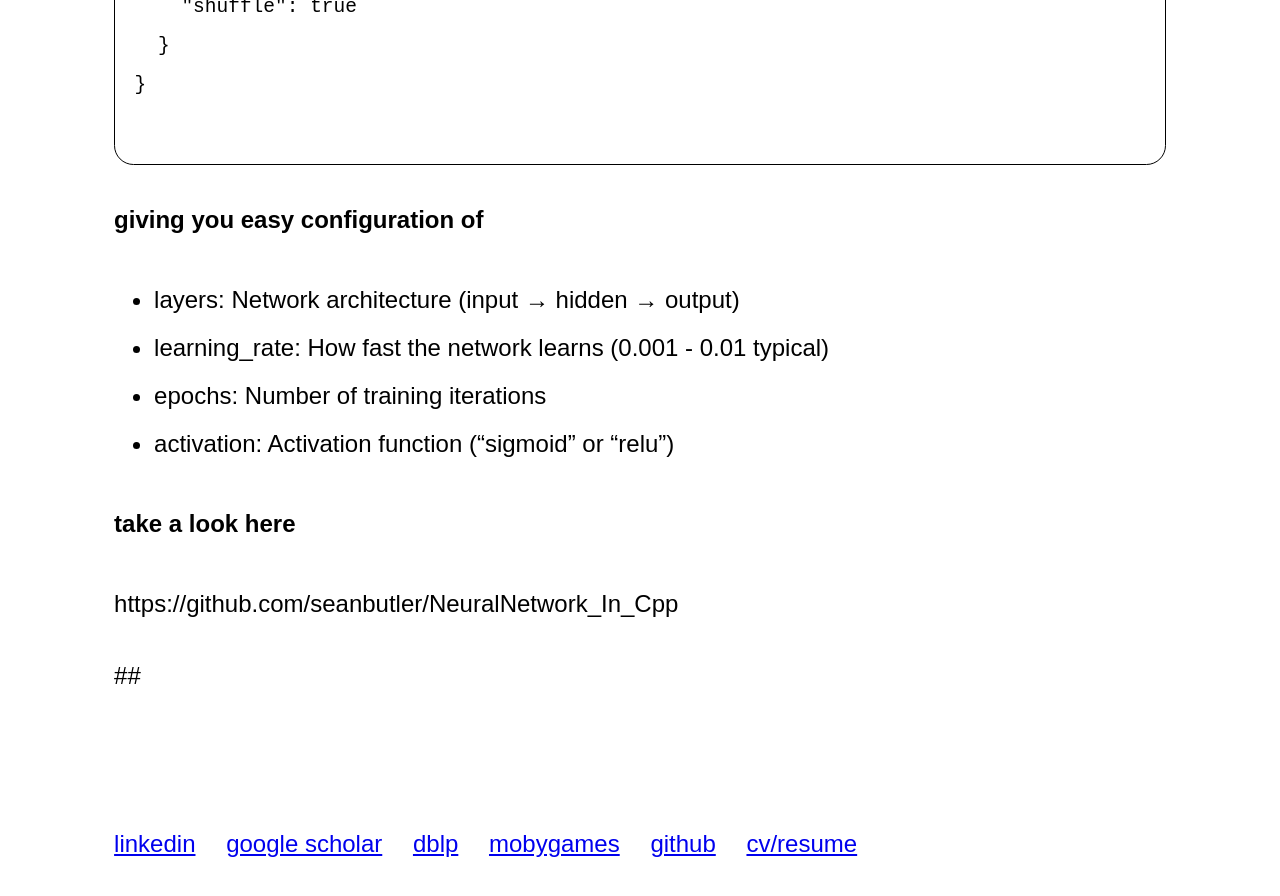
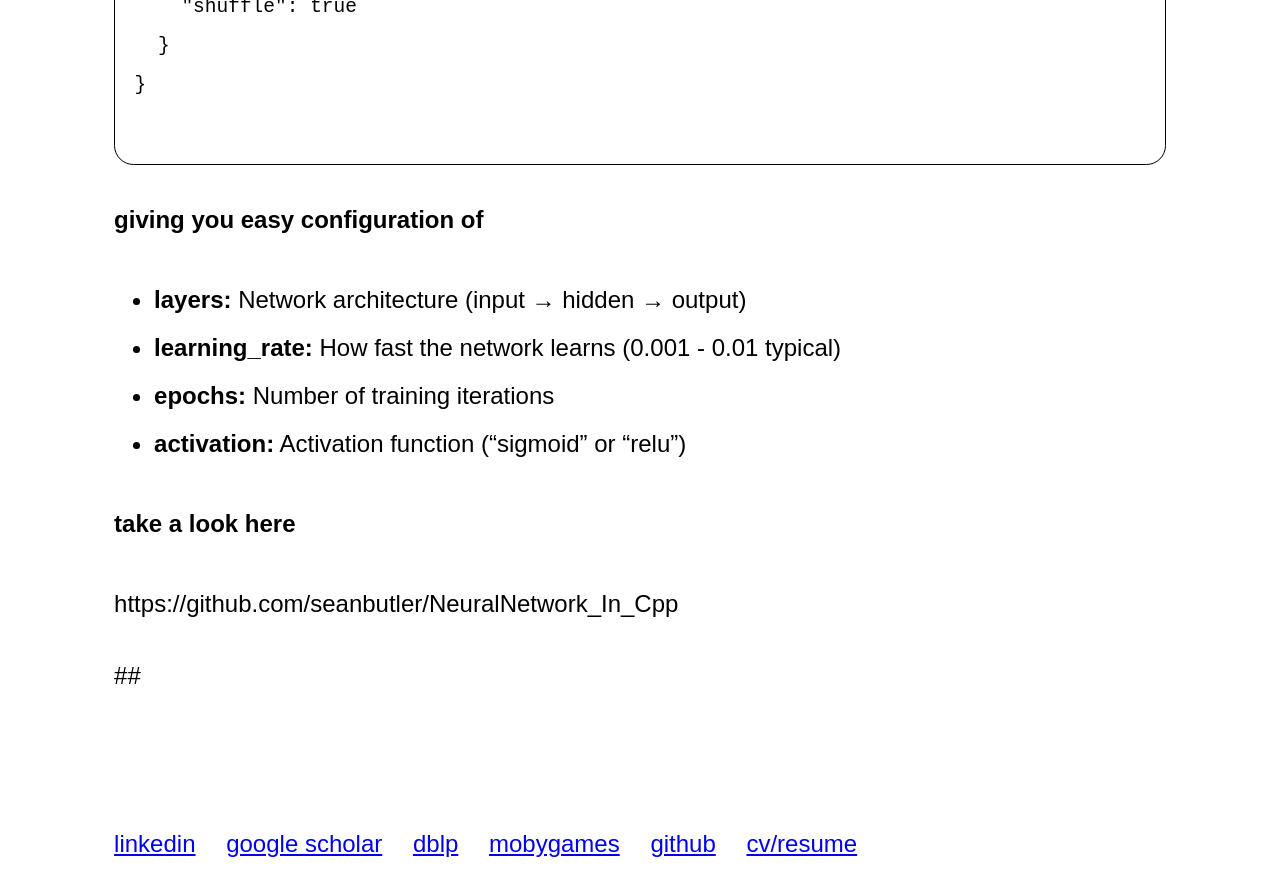
Before and after one commit to seanbutler/www.seanbutler.net, a Jekyll site: the page built from _posts/2025-10-23-artificialneuralnetoworksincpp.md, in a window 1280 px wide and 900 px high, scrolled down 1861 px. Shown: the top 896 px of the window. Built offline with Jekyll 4.4.1, drawn with Linux system fonts in a browser that asks for light colours; some of the changed lines change nothing that is shown.

Commit message:
embolden

```diff
--- a/_posts/2025-10-23-artificialneuralnetoworksincpp.md
+++ b/_posts/2025-10-23-artificialneuralnetoworksincpp.md
@@ -41,10 +41,10 @@ The [linked](https://github.com/seanbutler/NeuralNetwork_In_Cpp) repo contains a
 
 #### giving you easy configuration of
 
-- layers: Network architecture (input → hidden → output)
-- learning_rate: How fast the network learns (0.001 - 0.01 typical)
-- epochs: Number of training iterations
-- activation: Activation function ("sigmoid" or "relu")
+- **layers:** Network architecture (input → hidden → output)
+- **learning_rate:** How fast the network learns (0.001 - 0.01 typical)
+- **epochs:** Number of training iterations
+- **activation:** Activation function ("sigmoid" or "relu")
 
 
 
```
